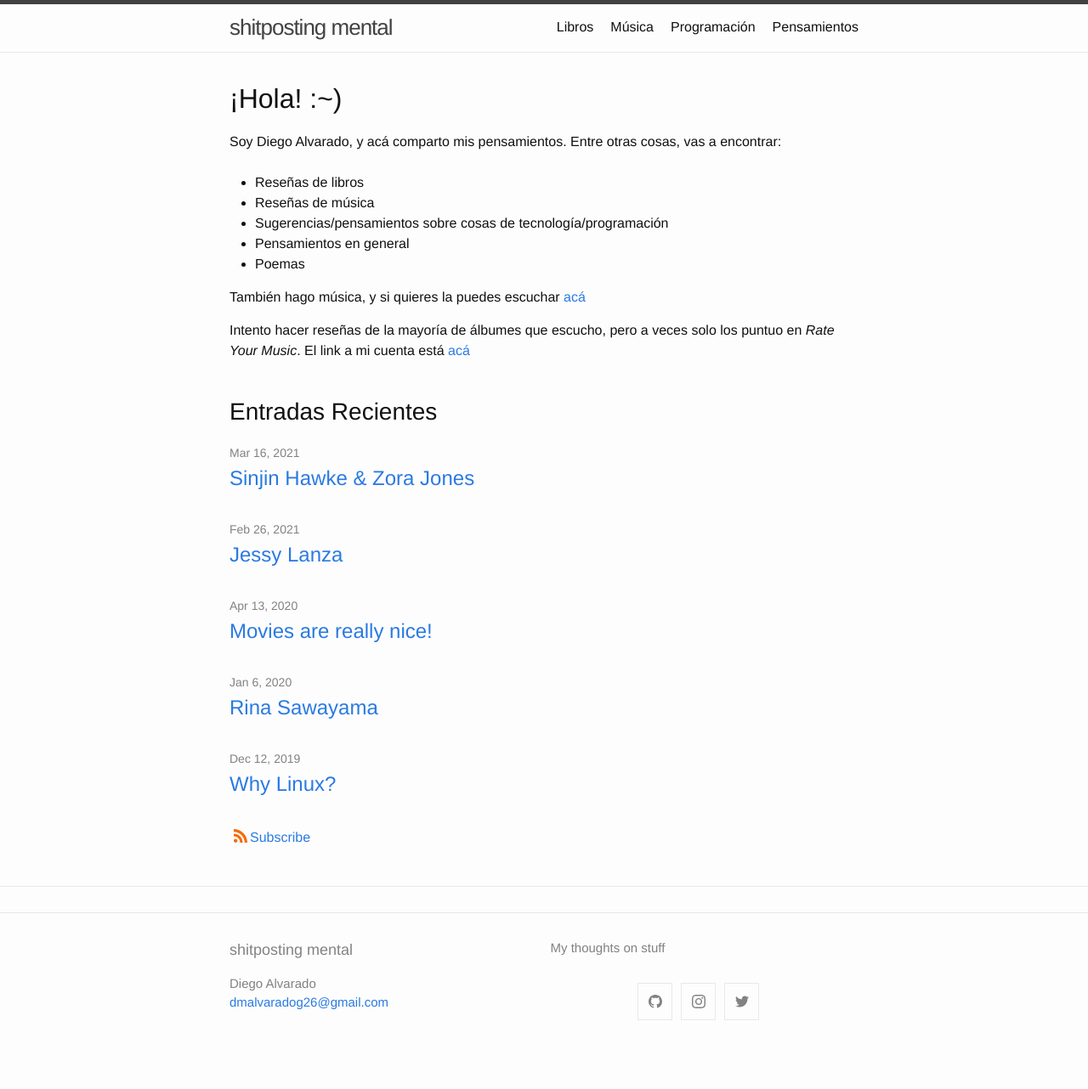
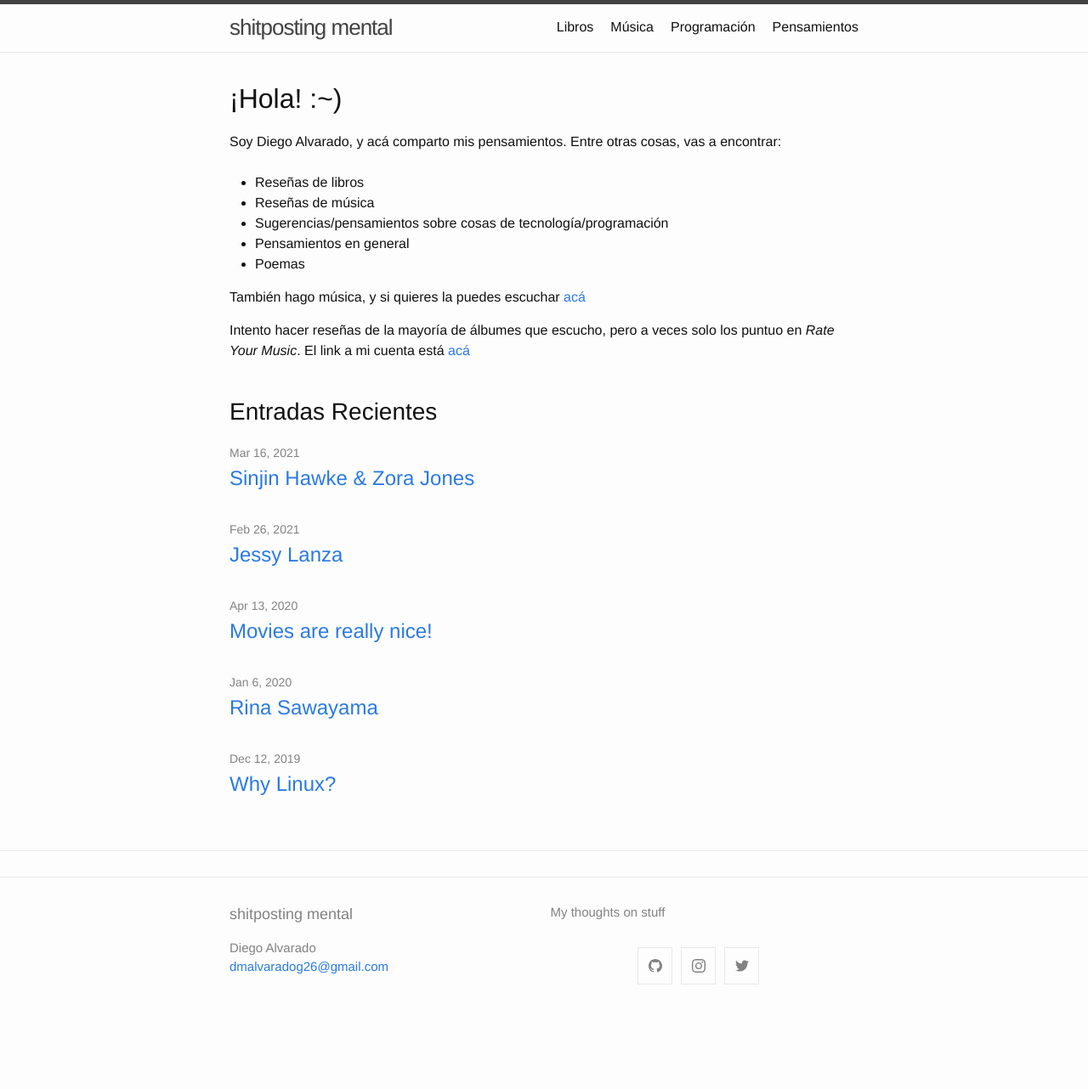
Before and after one commit to ogeid26/blog, a Jekyll site: the page built from index.md, in a window 1280 px wide. Shown: the whole page at 85% size. Built offline with Jekyll 4.4.1, drawn with Linux system fonts in a browser that asks for light colours; our own code applies the rules of GitHub Pages for plain Markdown files; after the commit the page ends 1240 px from its top, so only the background shows below that.

```diff
--- a/_layouts/home.html
+++ b/_layouts/home.html
@@ -45,11 +45,11 @@ layout: default
       {%- endfor -%}
     </ul>
 
-    <p class="feed-subscribe">
+    <!-- <p class="feed-subscribe">
       <a href="{{ 'feed.xml' | relative_url }}">
         <svg class="svg-icon orange"><use xlink:href="{{ 'assets/minima-social-icons.svg#rss' | relative_url }}"></use></svg><span>Subscribe</span>
-      </a>
-    </p>
+      </a> -->
+    <!-- </p> -->
   {%- endif -%}
 
 </div>
```
Also changed, not shown: favicon.ico (added).
